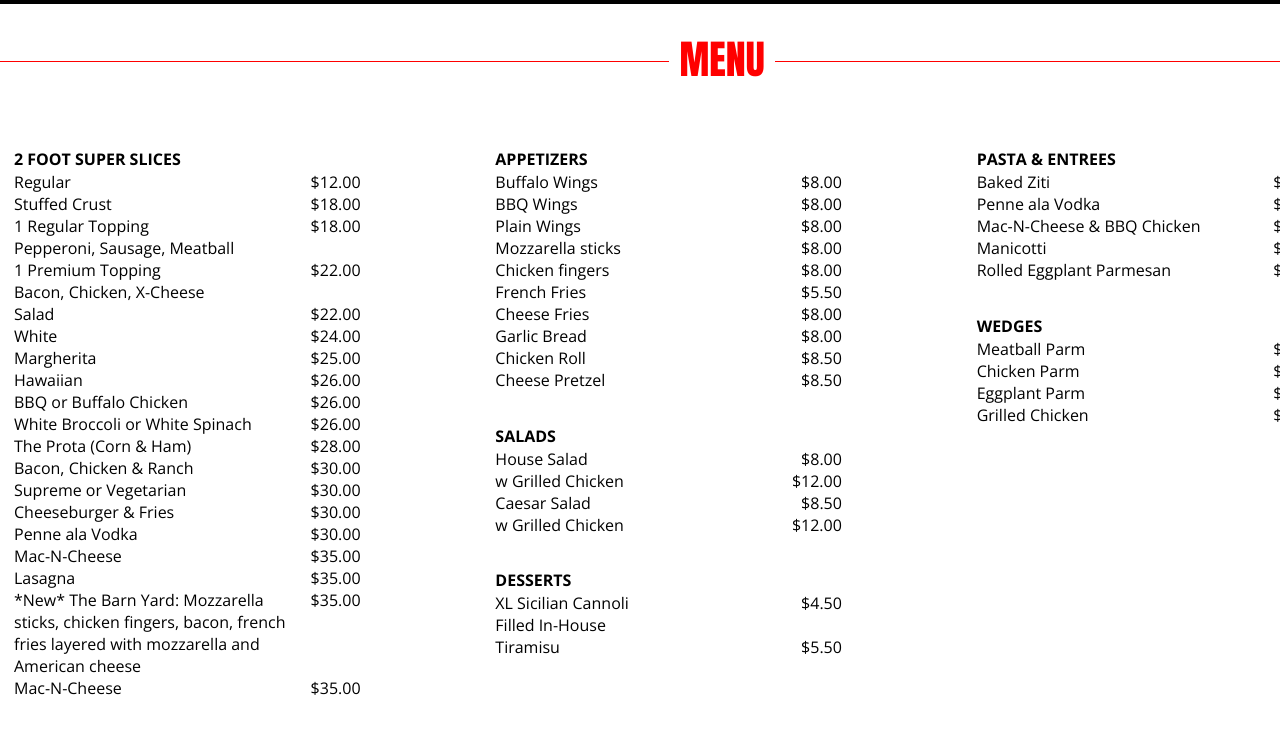
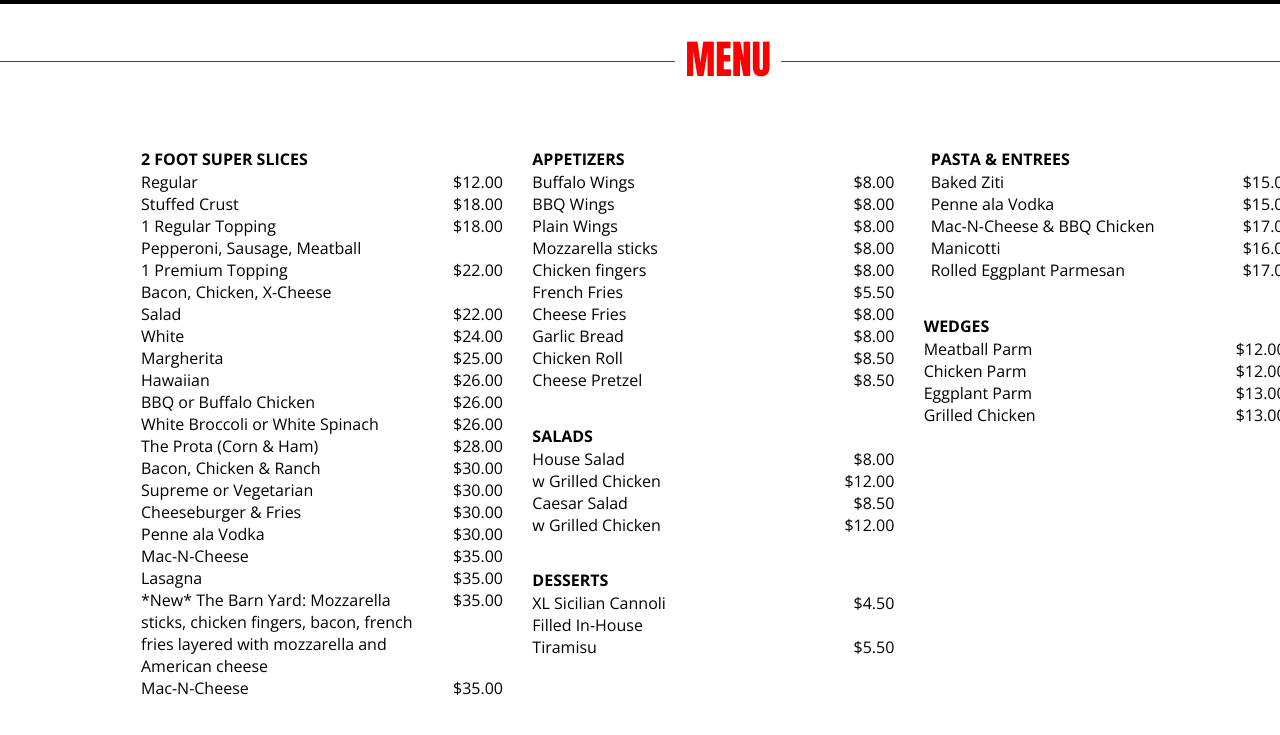
Before and after one commit to juniperalcorn/pizza-barn, a React (Create React App) app: page / in a window 1280 px wide. Shown: the part 640-1375 px from the top of the page. Built offline with nearby package versions, Linux system fonts and the light colour scheme.

Commit message:
final-fixes

```diff
--- a/src/components/menu/Menu.css
+++ b/src/components/menu/Menu.css
@@ -6,7 +6,7 @@
 .menu_main_container {
     display: flex;
     flex-direction: column;
-    width: 1444px;
+    /* width: 1444px; */
     height: 690px;
     background-color: #ffffff;
     /* margin: 20px; */
@@ -48,8 +48,9 @@ h1.menu_headline_section {
     display: flex;
     flex-direction: column;
     flex-flow: column wrap;
-    width: 1444px;
+    /* width: 1444px; */
     height: 645px;
+    margin: 0 134px 0 134px;
     font-style: normal;
 }
 h2.menu_category_titles {
@@ -89,33 +90,33 @@ i {
 /* --- MENU CATEGORY SECTIONS --- */
 .superslices_menu_section {
     color: black;
-    width: 24%;
-    margin: 10px 14px;
+    width: 362px;
+    margin: 10px 7px;
 }
 .appetizers_menu_section {
     color: black;
-    width: 24%;
-    margin: 10px 14px;
+    width: 362px;
+    margin: 10px 7px;
 }
 .salads_menu_section {
     color: black;
-    width: 24%;
-    margin: 10px 14px;
+    width: 362px;
+    margin: 10px 7px;
 }
 .desserts_menu_section {
     color: black;
-    width: 24%;
-    margin: 10px 14px;
+    width: 362px;
+    margin: 10px 7px;
 }
 .pasta_entrees_menu_section {
     color: black;
-    width: 24%;
+    width: 362px;
     margin: 10px 14px;
 }
 .wedges_menu_section {
     color: black;
-    width: 24%;
-    margin: 10px 14px;
+    width: 362px;
+    margin: 10px 7px;
 }
 /* --- MEDIA QUERY for DESKTOP VIEW --- */
 @media screen and (min-width: 481px) {
@@ -142,7 +143,7 @@ i {
         padding: 0px;
     }
     .menu_headline_section {
-        display: block;
+        display: none;
     }
     .menu_items_container {
         display: none;
@@ -219,7 +220,7 @@ i {
     text-transform: uppercase;
     /* text-align: center; */
 
-    padding: 1rem;
+    padding-left: 38px;
 
     color: white;
     background: rgba(0, 0, 0, .9);
@@ -260,7 +261,7 @@ i {
   }
 
   .toggle:checked + .lbl-toggle + .collapsible-content {
-    max-height: 470px;
+    max-height: 510px;
   }
 
   .toggle:checked + .lbl-toggle {
@@ -274,6 +275,7 @@ i {
     border-bottom-left-radius: 7px;
     border-bottom-right-radius: 7px;
     padding: .5rem 1rem;
+    margin: 0 22px;
   }
 
 
--- a/src/components/menu/Menu.js
+++ b/src/components/menu/Menu.js
@@ -322,7 +322,7 @@ export default class Menu extends Component {
                                         <i className="price">$35.00</i>
                                     </li>
                                     <li className="list">
-                                        <i className='item'>*New* The Barn Yard: Mozzarella sticks, chicken fingers, bacon, french fries layered with mozzarella and American cheese</i>
+                                        <i className='item'>*New* The Barn Yard: <br />Mozzarella sticks, chicken fingers, <br />bacon, french fries layered with mozzarella and American cheese</i>
                                         <i className="price">$40.00</i>
                                     </li>
                                 </ul>
```
